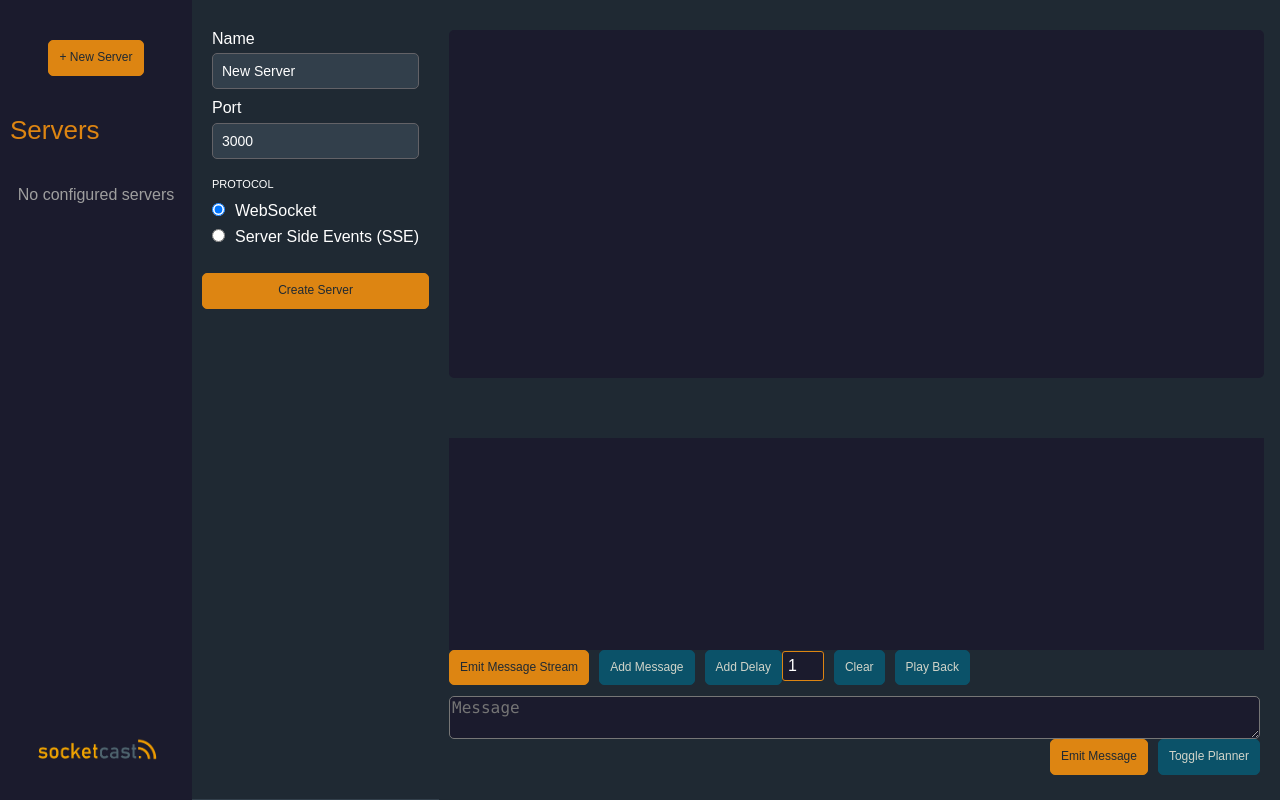
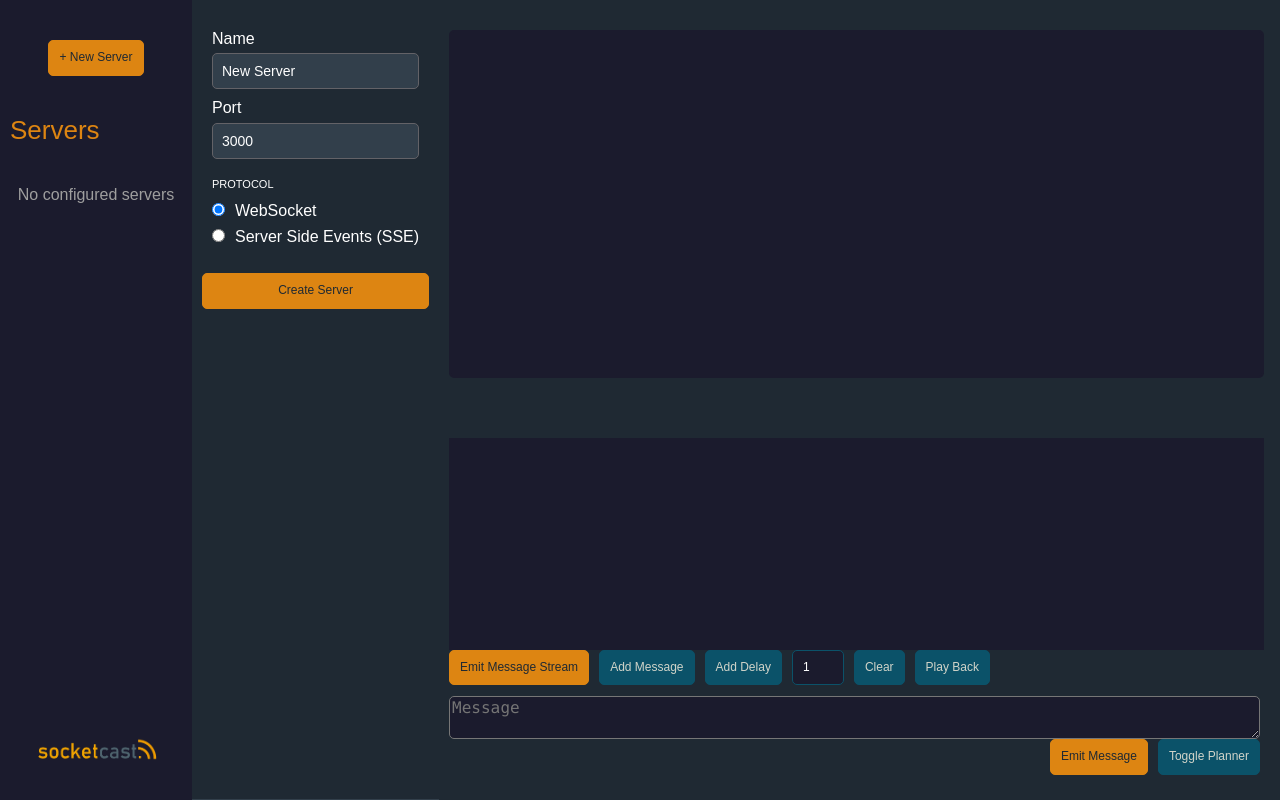
Before and after one commit to oslabs-beta/socketcast, a React app: page / in a window 1280 px wide. Both pictures are taken after a click on the button "Toggle Planner". Built offline with nearby package versions, Linux system fonts and the light colour scheme.

Commit message:
PRC input buttons styling

```diff
--- a/src/styles/app.scss
+++ b/src/styles/app.scss
@@ -398,11 +398,14 @@ body {
 
 .PRC-input {
   width: 30px;
-  background-color: #1b1b2d;
-  color: white;
-  border: 1px solid rgb(221, 133, 18);
-  padding: 5px;
-  border-radius: 3px;
+    background-color: #1b1b2d;
+    color: white;
+    border: 1px solid #0b5269;
+    padding: 10px;
+    border-radius: 5px;
+    margin-left: 10px;
+    font-size: 12px;
+    font-weight: lighter;
 }
 
 .PRUnit {
```
